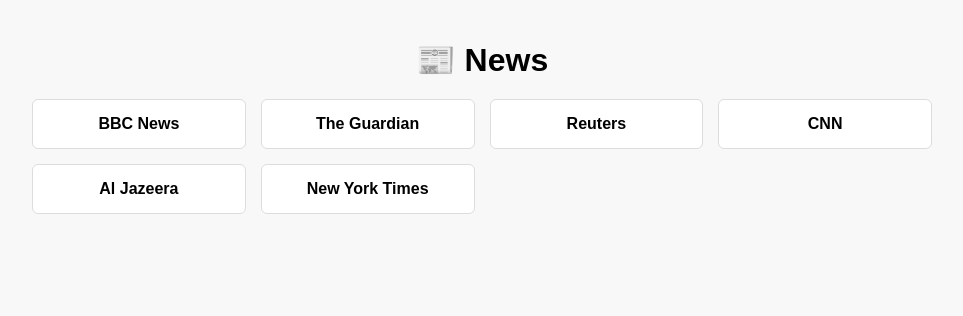
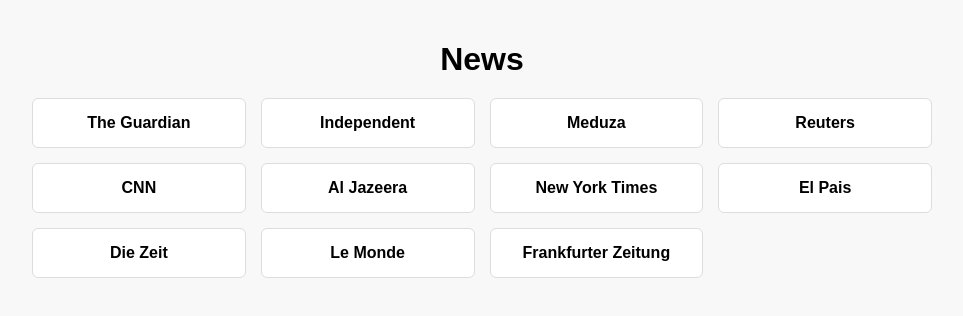
Before and after one commit to fmerizzi/homepage, a plain HTML site: page index.html in a window 1280 px wide. Shown: the whole page, without its empty margins (158-1121 px from the left). Drawn offline with Linux system fonts and the light colour scheme.

Commit message:
Update index.html

```diff
--- a/index.html
+++ b/index.html
@@ -44,15 +44,23 @@
 </head>
 <body>
 
-    <h1>📰 News</h1>
+    <h1>News</h1>
 
     <div class="grid">
-        <a href="https://www.bbc.com" target="_blank">BBC News</a>
         <a href="https://www.theguardian.com" target="_blank">The Guardian</a>
+        <a href="https://www.independent.co.uk/" target="_blank">Independent</a>
+        <a href="https://meduza-io.translate.goog/?_x_tr_sl=auto&_x_tr_tl=en&_x_tr_hl=en-US&_x_tr_pto=wapp" target="_blank">Meduza</a>
         <a href="https://www.reuters.com" target="_blank">Reuters</a>
         <a href="https://www.cnn.com" target="_blank">CNN</a>
         <a href="https://www.aljazeera.com" target="_blank">Al Jazeera</a>
         <a href="https://www.nytimes.com" target="_blank">New York Times</a>
+
+        <a href="https://elpais-com.translate.goog/?_x_tr_sl=auto&_x_tr_tl=en&_x_tr_hl=en-US&_x_tr_pto=wapp" target="_blank">El Pais</a>
+        <a href="https://www-zeit-de.translate.goog/index?_x_tr_sl=auto&_x_tr_tl=en&_x_tr_hl=en-US&_x_tr_pto=wapp" target="_blank">Die Zeit</a>
+        <a href="https://www-lemonde-fr.translate.goog/en/?_x_tr_sl=auto&_x_tr_tl=en&_x_tr_hl=en-US&_x_tr_pto=wapp" target="_blank">Le Monde</a>
+        <a href="https://www-faz-net.translate.goog/aktuell/?_x_tr_sl=auto&_x_tr_tl=en&_x_tr_hl=en-US&_x_tr_pto=wapp" target="_blank">Frankfurter Zeitung</a>
+
+
     </div>
 
 </body>
```
